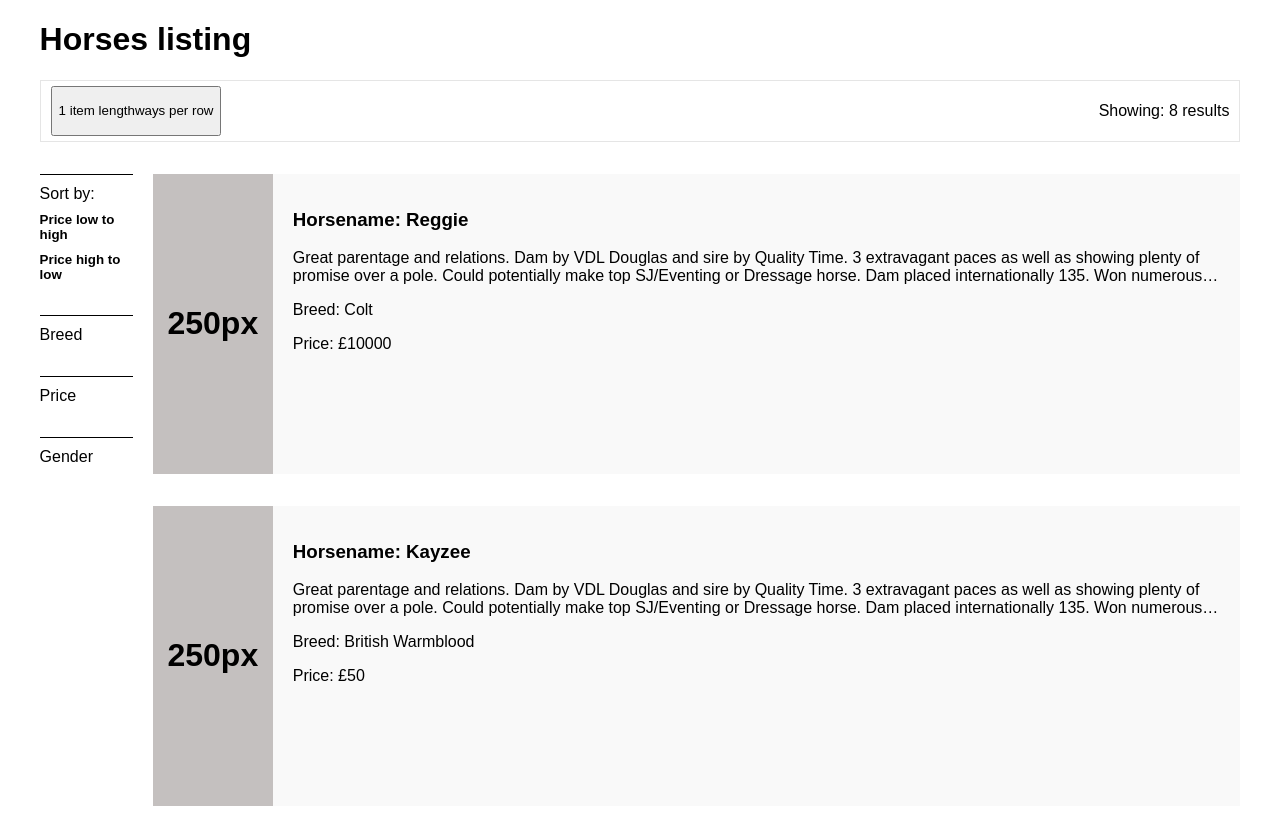
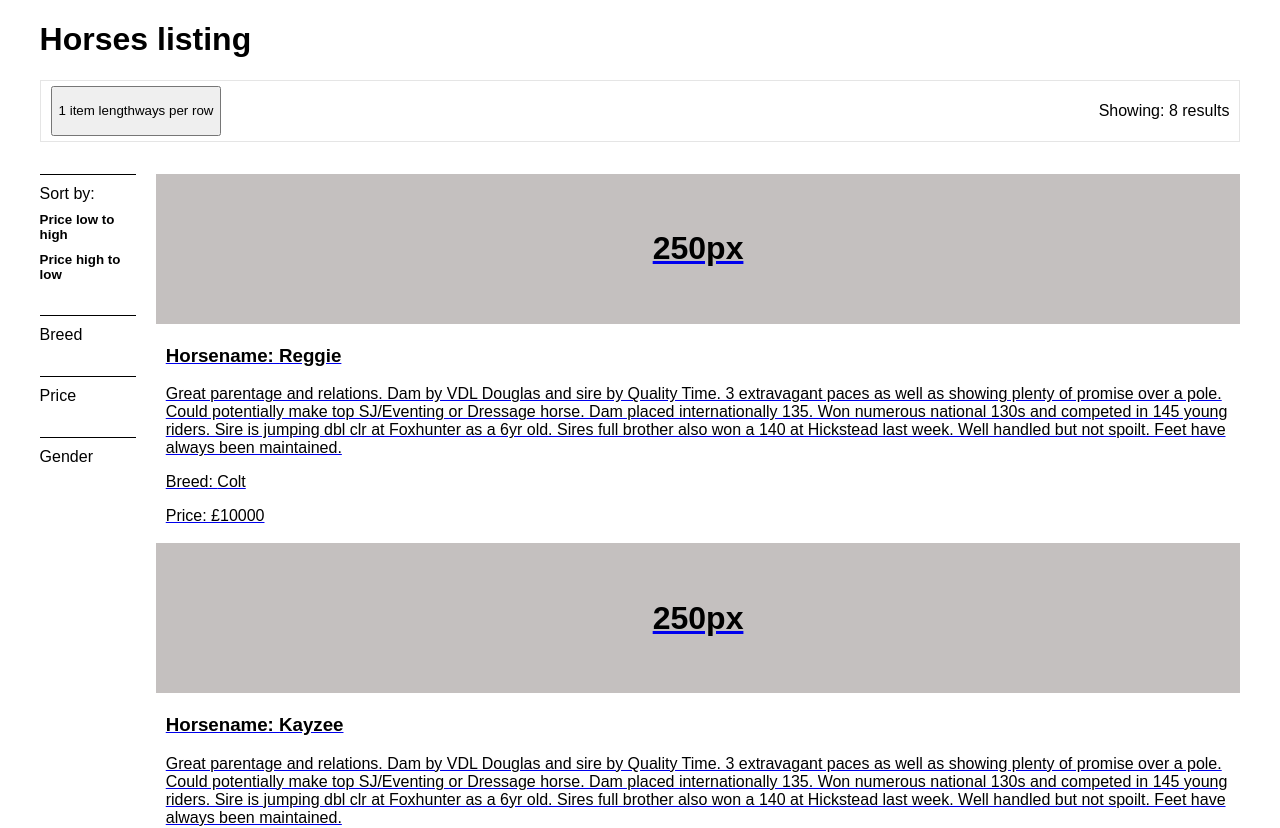
Before and after one commit to nathmanning25/thehorsemarket, a Next.js app: page /listing in a window 1280 px wide. Shown: the top 828 px of the page. Built offline with nearby package versions, Linux system fonts and the light colour scheme.

Commit message:
filters improvements

```diff
--- a/src/components/filters/Filters.js
+++ b/src/components/filters/Filters.js
@@ -1,19 +1,26 @@
 import React from "react";
 import { useState } from "react";
+import { horseData } from "../../pages/api/horsedata";
 import HorseProducts from "../listingPage/HorseProducts";
 import EditListing from "../layout/editListingLayout";
 
-const Filters = (props) => {
-  const [horseItems, setHorseItems] = useState(props.horseData);
+const Filters = () => {
+  const [horseItems, setHorseItems] = useState(horseData);
   const [isActive, setActive] = useState("");
 
-  const ToggleLayout3Items = () => {
+  function setTest() {
     setActive(!isActive);
+  }
+
+  let props = {
+    horseItems: horseItems,
+    isActive: isActive,
   };
 
   return (
     <div>
-      <EditListing toggleListings={isActive} />
+      <EditListing active={setTest} />
+
       <div className="flex-wrapper">
         <div className="filters-wrapper">
           <div className="filters-section filters-title">
@@ -39,7 +46,7 @@ const Filters = (props) => {
           <div className="filters-section filters-title">Price</div>
           <div className="filters-section filters-title">Gender</div>
         </div>
-        <HorseProducts data={horseItems} />
+        <HorseProducts {...props} />
       </div>
     </div>
   );
--- a/src/components/layout/editListingLayout.js
+++ b/src/components/layout/editListingLayout.js
@@ -1,20 +1,12 @@
 import { horseData } from "../../pages/api/horsedata";
 import { useState } from "react";
 
-const EditListing = () => {
-  const [isActive, setActive] = useState("");
-
-  const ToggleLayout3Items = () => {
-    setActive(!isActive);
-  };
-
+const EditListing = (props) => {
   return (
     <div>
       <div className="edit-listing-bar">
         <div className="edit-listing-bar__sort">
-          <button onClick={ToggleLayout3Items}>
-            1 item lengthways per row
-          </button>
+          <button onClick={props.active}>1 item lengthways per row</button>
         </div>
 
         <div className="edit-listing-bar__filters">
--- a/src/components/listingPage/HorseProducts.js
+++ b/src/components/listingPage/HorseProducts.js
@@ -3,18 +3,17 @@ import { useState } from "react";
 import Link from "next/link";
 
 const HorseProducts = (props) => {
-  const [isActive, setActive] = useState("");
-
-  const ToggleLayout3Items = () => {
-    setActive(!isActive);
-  };
   return (
     <div>
-      {props.data.map((horse) => (
+      {props.horseItems.map((horse) => (
         <Link
           href={`listing/${horse.id}`}
           key={horse.id}
-          className="one-item-layout-listing"
+          className={
+            props.isActive
+              ? "one-item-layout-listing"
+              : "horse-listing__card flex-grow flex-item"
+          }
         >
           <div className="placeholder-img">250px</div>
           <div className="horse-listing__card--description">
--- a/src/pages/listing/index.js
+++ b/src/pages/listing/index.js
@@ -1,4 +1,3 @@
-import { horseData } from "../api/horsedata";
 import Filters from "../../components/filters/Filters";
 
 const Horse = () => {
@@ -6,7 +5,7 @@ const Horse = () => {
     <div>
       <div className="container">
         <h1>Horses listing</h1>
-        <Filters horseData={horseData} />
+        <Filters />
       </div>
     </div>
   );
```
